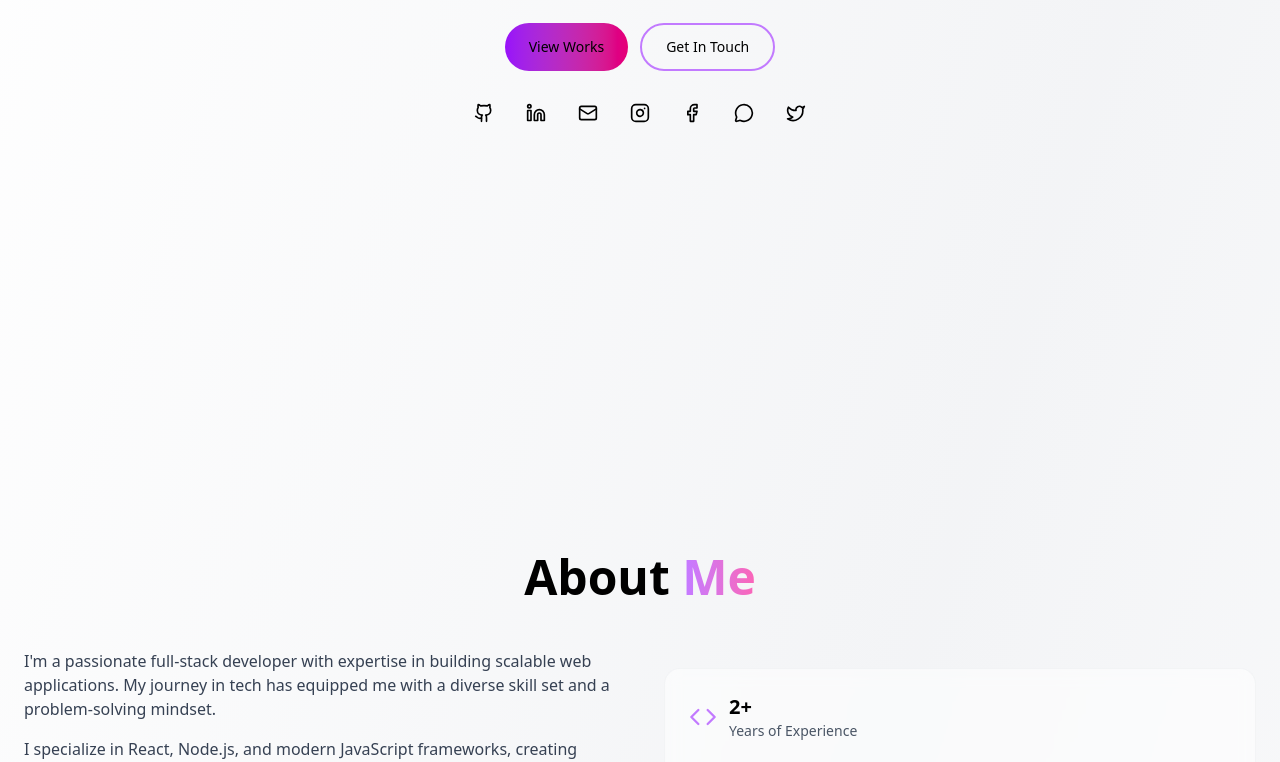
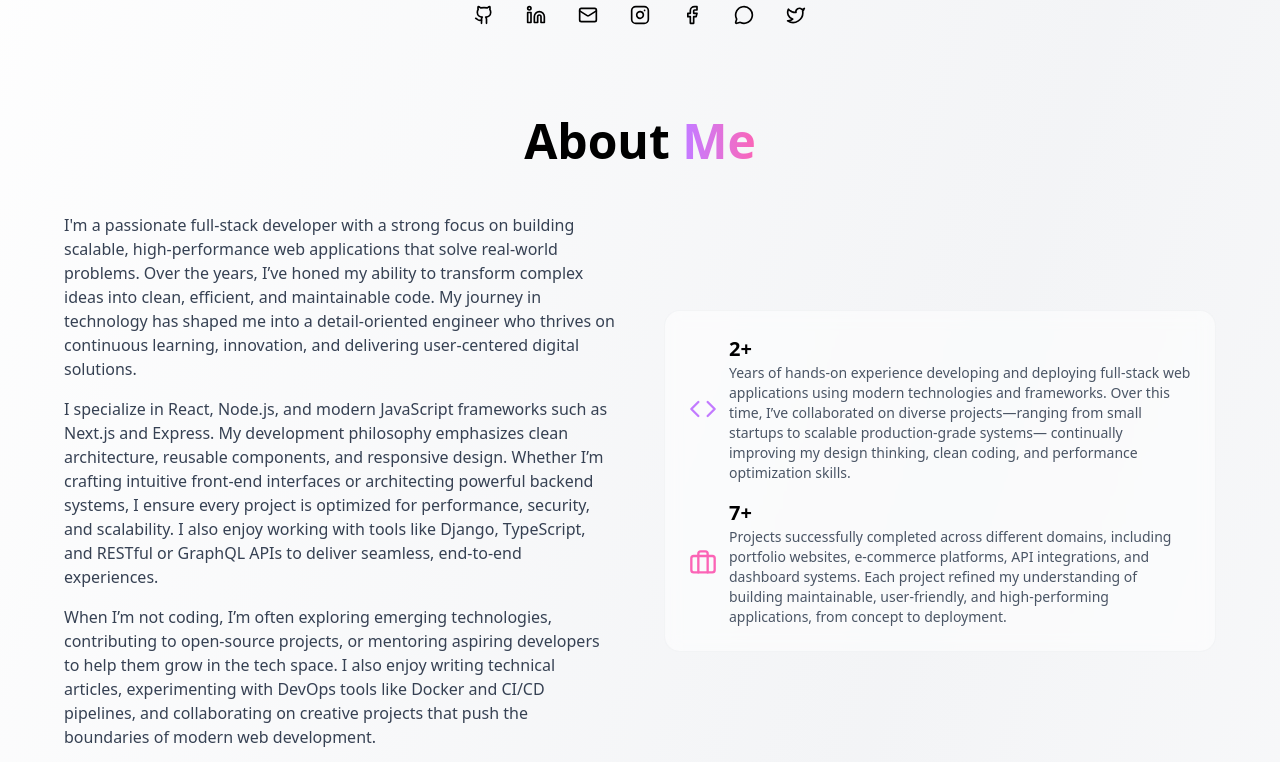
Before and after one commit to mojjam07/ShowRoom, a React (Vite) app: page / in a window 1280 px wide. Shown: the part 499-1261 px from the top of the page. Built offline with nearby package versions, Linux system fonts and the light colour scheme; no server answers.

Commit message:
remove the spacing and added icons in skills

```diff
--- a/src/App.jsx
+++ b/src/App.jsx
@@ -141,6 +141,7 @@ const Portfolio = () => {
         formStatus={formStatus}
         handleSubmit={handleSubmit}
       />
+      <hr className="border-gray-300 dark:border-gray-700 my-4" />
       <Footer />
     </div>
   );
--- a/src/components/About.jsx
+++ b/src/components/About.jsx
@@ -4,23 +4,33 @@ import { Code, Briefcase } from 'lucide-react';
 const About = () => {
   return (
     <section id="about" className="min-h-screen flex items-center px-2 xs:px-3 sm:px-4 lg:px-6 py-8 xs:py-12 sm:py-16">
-      <div className="max-w-8xl mx-auto w-full">
+      <div className="max-w-6xl sm:py-4 mx-auto w-full">
         <h2 className="text-3xl xs:text-4xl sm:text-4xl md:text-5xl font-bold mb-8 xs:mb-10 sm:mb-12 text-center">
           About <span className="bg-gradient-to-r from-purple-400 to-pink-400 bg-clip-text text-transparent">Me</span>
         </h2>
         <div className="grid lg:grid-cols-2 gap-8 xs:gap-10 sm:gap-12 items-center">
           <div className="space-y-4 xs:space-y-6 text-base xs:text-lg text-gray-700 dark:text-gray-300">
             <p>
-              I'm a passionate full-stack developer with expertise in building scalable web applications.
-              My journey in tech has equipped me with a diverse skill set and a problem-solving mindset.
+              I'm a passionate full-stack developer with a strong focus on building scalable, high-performance web applications
+              that solve real-world problems. Over the years, I’ve honed my ability to transform complex ideas into clean,
+              efficient, and maintainable code. My journey in technology has shaped me into a detail-oriented engineer
+              who thrives on continuous learning, innovation, and delivering user-centered digital solutions.
             </p>
+
             <p>
-              I specialize in React, Node.js, and modern JavaScript frameworks, creating seamless user
-              experiences backed by robust backend systems.
+              I specialize in React, Node.js, and modern JavaScript frameworks such as Next.js and Express.
+              My development philosophy emphasizes clean architecture, reusable components, and responsive design.
+              Whether I’m crafting intuitive front-end interfaces or architecting powerful backend systems,
+              I ensure every project is optimized for performance, security, and scalability.
+              I also enjoy working with tools like Django, TypeScript, and RESTful or GraphQL APIs to deliver
+              seamless, end-to-end experiences.
             </p>
+
             <p>
-              When I'm not coding, I'm exploring new technologies, contributing to open source, or sharing
-              knowledge with the developer community.
+              When I’m not coding, I’m often exploring emerging technologies, contributing to open-source projects,
+              or mentoring aspiring developers to help them grow in the tech space. I also enjoy writing technical articles,
+              experimenting with DevOps tools like Docker and CI/CD pipelines, and collaborating on creative projects
+              that push the boundaries of modern web development.
             </p>
           </div>
           <div className="bg-white/50 dark:bg-slate-800/50 backdrop-blur-sm p-6 xs:p-8 rounded-2xl border border-gray-300/20 dark:border-purple-500/20">
@@ -28,14 +38,25 @@ const About = () => {
               <Code className="text-purple-400 flex-shrink-0 xs:w-8 xs:h-8" size={28} />
               <div>
                 <h3 className="text-xl xs:text-2xl font-bold">2+</h3>
-                <p className="text-sm xs:text-base text-gray-600 dark:text-gray-400">Years of Experience</p>
+                <p className="text-sm xs:text-base text-gray-600 dark:text-gray-400">
+                  Years of hands-on experience developing and deploying full-stack web applications
+                  using modern technologies and frameworks. Over this time, I’ve collaborated on
+                  diverse projects—ranging from small startups to scalable production-grade systems—
+                  continually improving my design thinking, clean coding, and performance optimization skills.
+                </p>
               </div>
             </div>
+
             <div className="flex items-center gap-3 xs:gap-4">
               <Briefcase className="text-pink-400 flex-shrink-0 xs:w-8 xs:h-8" size={28} />
               <div>
                 <h3 className="text-xl xs:text-2xl font-bold">7+</h3>
-                <p className="text-sm xs:text-base text-gray-600 dark:text-gray-400">Projects Completed</p>
+                <p className="text-sm xs:text-base text-gray-600 dark:text-gray-400">
+                  Projects successfully completed across different domains, including portfolio websites,
+                  e-commerce platforms, API integrations, and dashboard systems. Each project refined my
+                  understanding of building maintainable, user-friendly, and high-performing applications,
+                  from concept to deployment.
+                </p>
               </div>
             </div>
           </div>
--- a/src/components/Hero.jsx
+++ b/src/components/Hero.jsx
@@ -4,7 +4,7 @@ import profileImg from '../assets/profile.png';
 
 const Hero = ({ scrollTo }) => {
   return (
-    <section id="home" className="min-h-screen flex items-center justify-center px-2 xs:px-3 sm:px-4 lg:px-6 pt-6 xs:pt-8">
+    <section id="home" className="flex items-center justify-center px-2 xs:px-3 sm:px-4 lg:px-6 pt-24 xs:pt-8">
       <div className="text-center max-w-4xl mx-auto w-full">
         <div className="mb-6 xs:mb-8 relative">
           <div className="w-24 h-24 xs:w-28 xs:h-28 sm:w-32 sm:h-32 mx-auto rounded-full bg-gradient-to-br from-purple-500 to-pink-500 p-1">
--- a/src/components/Skills.jsx
+++ b/src/components/Skills.jsx
@@ -1,6 +1,16 @@
 import React from 'react';
+import { Code, Server, Wrench, Cloud, Star } from 'lucide-react';
 
 const Skills = ({ skills }) => {
+  // Icon mapping for categories
+  const categoryIcons = {
+    frontend: Code,
+    backend: Server,
+    tools: Wrench,
+    cloud: Cloud,
+    default: Star
+  };
+
   // Group skills by category
   const groupedSkills = skills.reduce((acc, skill) => {
     if (!acc[skill.category]) {
@@ -20,9 +30,12 @@ const Skills = ({ skills }) => {
           <p className="text-center text-gray-600 dark:text-gray-400">No skills available.</p>
         ) : (
           <div className="space-y-6 xs:space-y-8 sm:space-y-10">
-            {Object.entries(groupedSkills).map(([category, categorySkills]) => (
+            {Object.entries(groupedSkills).map(([category, categorySkills]) => {
+              const IconComponent = categoryIcons[category.toLowerCase()] || categoryIcons.default;
+              return (
                 <div key={category} className="bg-white/50 dark:bg-slate-800/50 backdrop-blur-sm p-6 xs:p-8 rounded-xl border border-gray-300/20 dark:border-purple-500/20">
-                <h3 className="text-xl xs:text-2xl sm:text-3xl font-semibold mb-4 xs:mb-6 capitalize text-center">
+                  <h3 className="text-xl xs:text-2xl sm:text-3xl font-semibold mb-4 xs:mb-6 capitalize text-center flex items-center justify-center gap-2">
+                    <IconComponent className="w-6 h-6 xs:w-8 xs:h-8" />
                     {category}
                   </h3>
                   <div className="grid grid-cols-2 sm:grid-cols-3 lg:grid-cols-4 xl:grid-cols-5 gap-3 xs:gap-4">
@@ -33,7 +46,8 @@ const Skills = ({ skills }) => {
                     ))}
                   </div>
                 </div>
-            ))}
+              );
+            })}
           </div>
         )}
       </div>
```
Also changed, not shown: src/portfolio_frontend.jsx (deleted, +0 -123 lines). Lines whose indentation alone changed are shown as unchanged.
